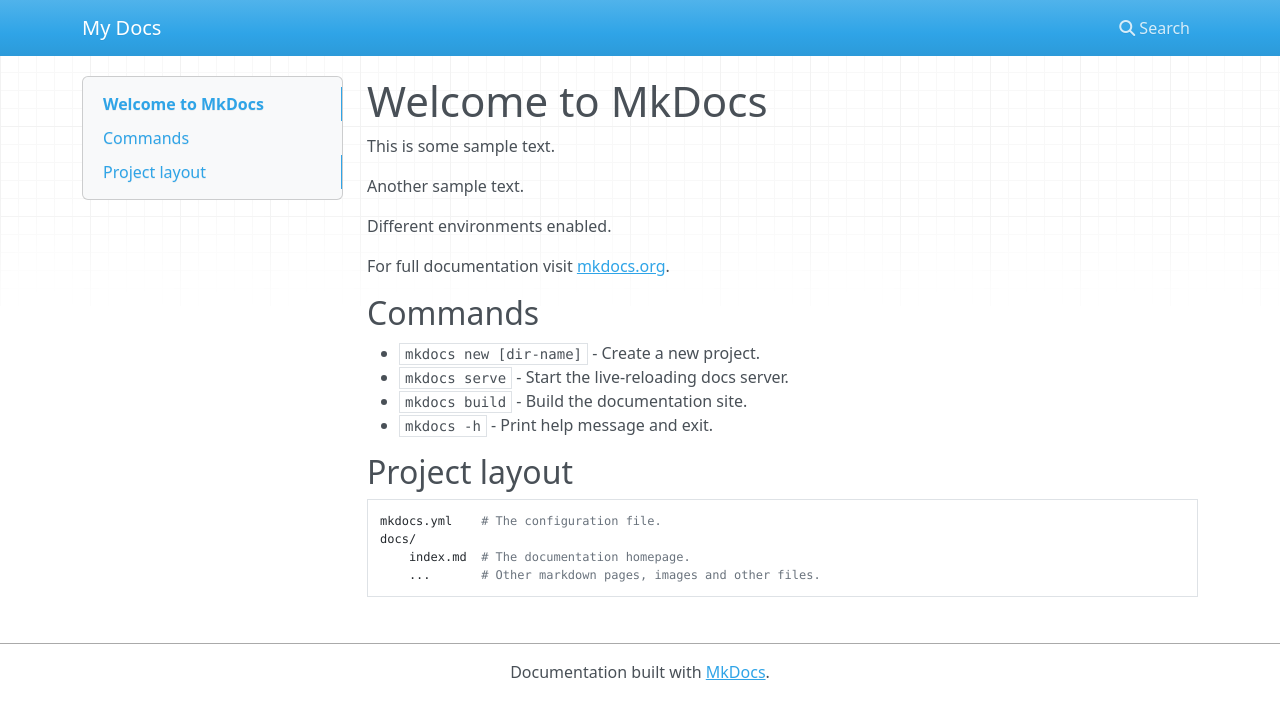
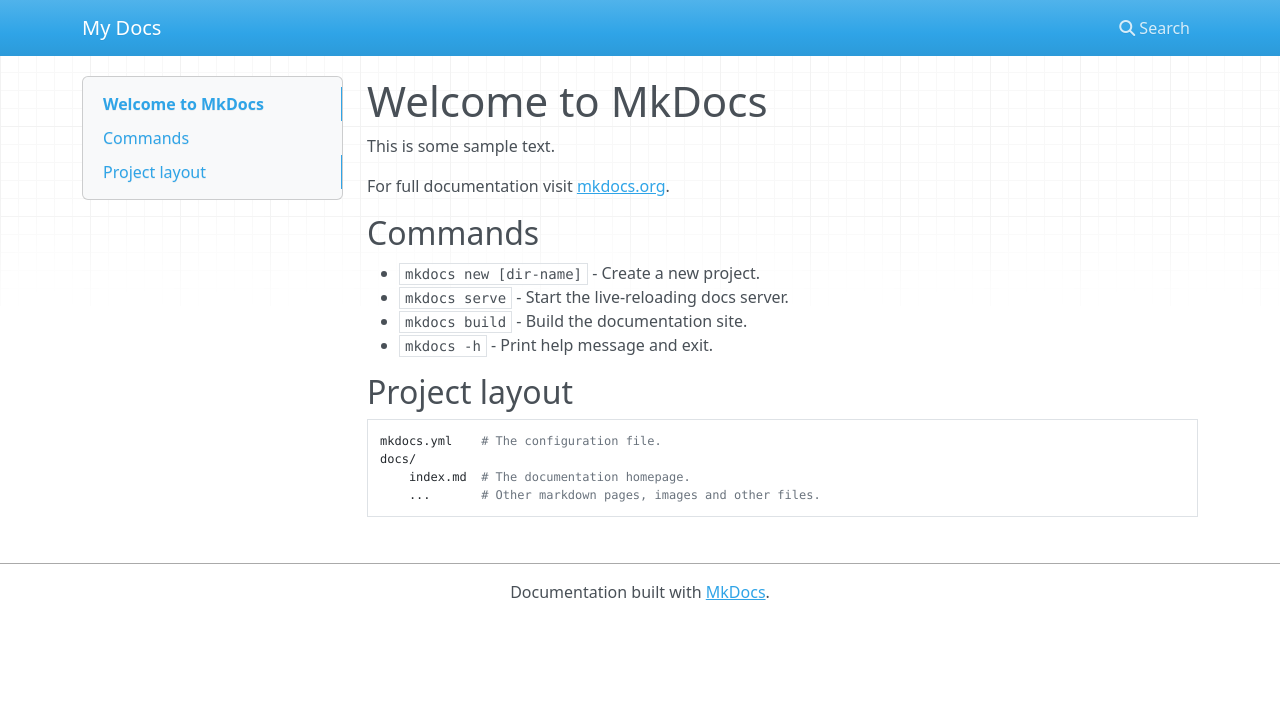
Before and after one commit to pradipbasak/mkdocs-demo, an MkDocs documentation site: the page built from docs/index.md, in a window 1280 px wide. Shown: the top 719 px of the page. Built offline with MkDocs 1.6.1, drawn with Linux system fonts in a browser that asks for light colours; nearby versions of some CDN libraries.

Commit message:
restored index.md

```diff
--- a/docs/index.md
+++ b/docs/index.md
@@ -1,10 +1,6 @@
 # Welcome to MkDocs
 
 This is some sample text.
-
-Another sample text.
-
-Different environments enabled.
 
 For full documentation visit [mkdocs.org](https://www.mkdocs.org).
 
```
